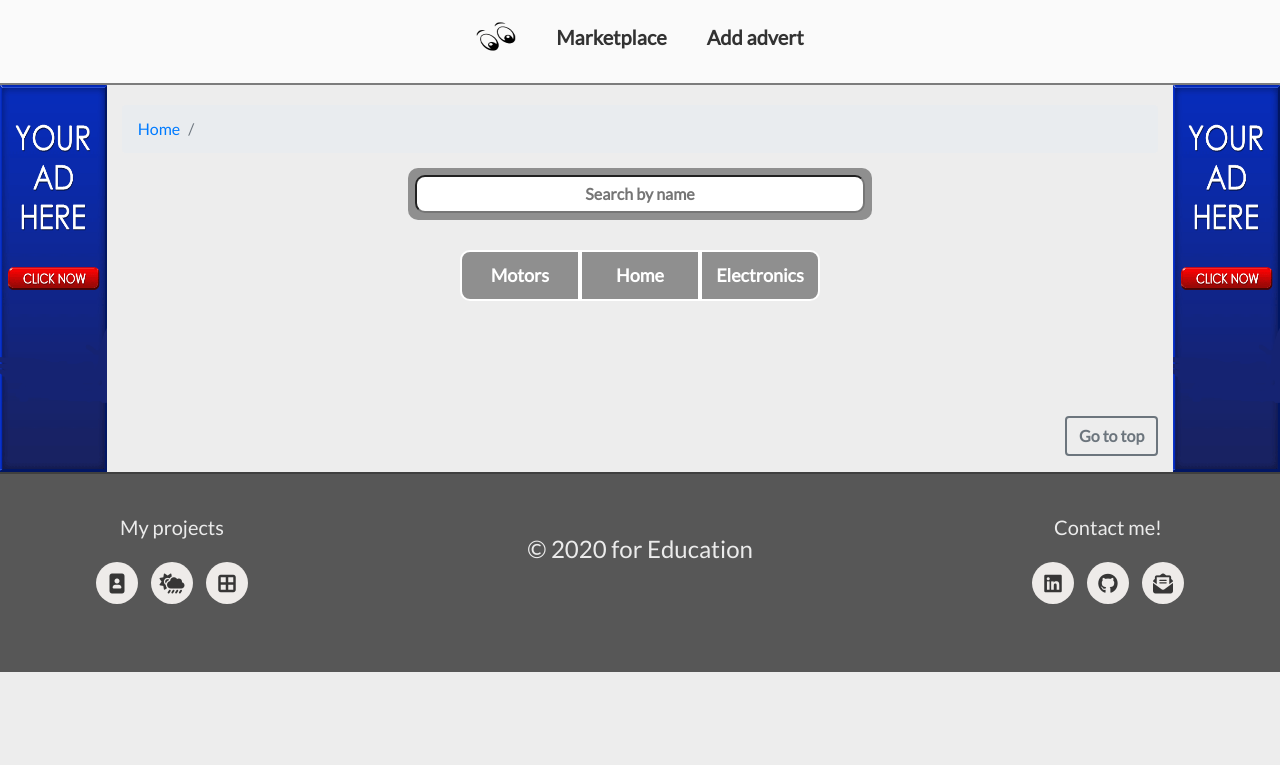
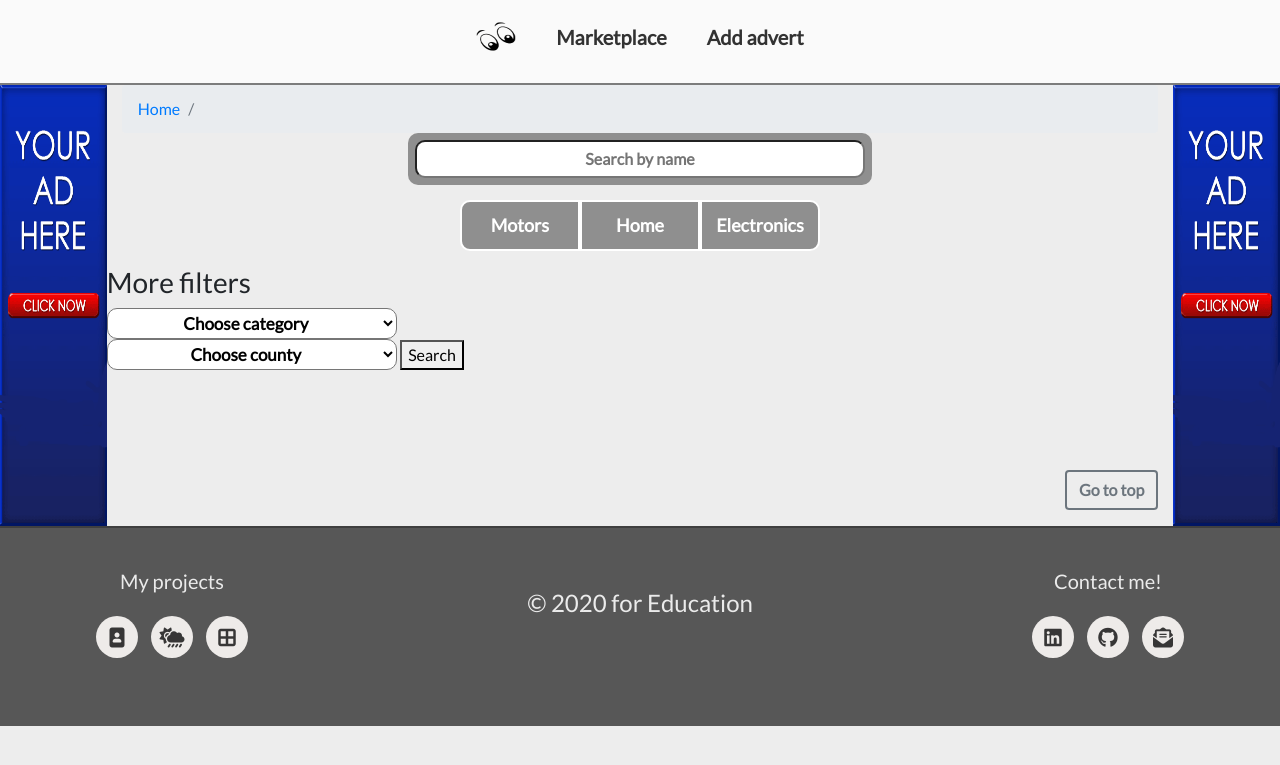
Before and after one commit to romangrubic/Snoop-Adverts-Flask, a Flask app: template templates/marketplace.html in a window 1280 px wide. Shown: the top 765 px of the page. Run offline with Flask 2, Linux system fonts and the light colour scheme; the template is opened without the code that fills it, so the values that code supplies are empty; some libraries are stand-ins or nearby versions.

Commit message:
Added more filter options for categories and county search.

```diff
--- a/app.py
+++ b/app.py
@@ -39,6 +39,8 @@ def total_view():
 # --------- Marketplace page ----------------------------------------
 @app.route('/marketplace')
 def marketplace():
+    counties = mongo.db.county.find()
+    categories = mongo.db.categories.find()
     page_number = int(request.args.get('page', 1))
     ads_to_skip = (page_number - 1) * ADS_PER_PAGE
     ads_count = mongo.db.advert.find().count()
@@ -47,7 +49,34 @@ def marketplace():
     ads_on_page = mongo.db.advert.find().sort(
         'views', DESCENDING).skip(ads_to_skip).limit(ADS_PER_PAGE)
     return render_template('marketplace.html',
+                           counties=counties,
+                           categories=categories,
                            tittle="Marketplace",
+                           adverts=ads_on_page,
+                           ads=ads_on_page,
+                           page=page_number,
+                           pages=page_numbers,
+                           total=page_count)
+
+
+@app.route('/marketplace', methods=['GET', 'POST'])
+def county_search():
+    counties = mongo.db.county.find()
+    categories = mongo.db.categories.find()
+    county = request.form.get('county')
+    category = request.form.get('category_name')
+    page_number = int(request.args.get('page', 1))
+    ads_to_skip = (page_number - 1) * ADS_PER_PAGE
+    ads_count = mongo.db.advert.find({'category_name': category, 'location': county}).count()
+    page_count = int(math.ceil(ads_count / ADS_PER_PAGE))
+    page_numbers = range(1, page_count + 1)
+    ads_on_page = mongo.db.advert.find({'category_name': category, 'location': county}).sort(
+        'views', DESCENDING).skip(ads_to_skip).limit(ADS_PER_PAGE)
+    return render_template('marketplace.html',
+                           counties=counties,
+                           categories=categories,
+                           subtittle="Marketplace",
+                           tittle=category,
                            adverts=ads_on_page,
                            ads=ads_on_page,
                            page=page_number,
@@ -58,6 +87,8 @@ def marketplace():
 # --------- Filter search: Motors and Vehicles ------------------------------------
 @app.route('/motors_and_vehicles')
 def motors_and_vehicles():
+    counties = mongo.db.county.find()
+    categories = mongo.db.categories.find()
     page_number = int(request.args.get('page', 1))
     ads_to_skip = (page_number - 1) * ADS_PER_PAGE
     ads_count = mongo.db.advert.find(
@@ -68,6 +99,8 @@ def motors_and_vehicles():
         {'category_name': 'Motors and vehicles'}).sort(
         'views', DESCENDING).skip(ads_to_skip).limit(ADS_PER_PAGE)
     return render_template('marketplace.html',
+                           counties=counties,
+                           categories=categories,
                            subtittle="Marketplace",
                            tittle="Motors and vehicles",
                            adverts=ads_on_page,
@@ -80,6 +113,8 @@ def motors_and_vehicles():
 # --------- Filter search: Home, garden and Diy ----------------------------------
 @app.route('/home_garden_diy')
 def home_garden_diy():
+    counties = mongo.db.county.find()
+    categories = mongo.db.categories.find()
     page_number = int(request.args.get('page', 1))
     ads_to_skip = (page_number - 1) * ADS_PER_PAGE
     ads_count = mongo.db.advert.find(
@@ -90,6 +125,8 @@ def home_garden_diy():
         {'category_name': 'Home, garden, DIY'}).sort('views', DESCENDING).skip(
             ads_to_skip).limit(ADS_PER_PAGE)
     return render_template('marketplace.html',
+                           counties=counties,
+                           categories=categories,
                            subtittle="Marketplace",
                            tittle="Home, garden and DIY",
                            adverts=ads_on_page,
@@ -102,6 +139,8 @@ def home_garden_diy():
 # --------- Filter search: Electronic, mobile and PC -----------------------------
 @app.route('/electronics')
 def electronics():
+    counties = mongo.db.county.find()
+    categories = mongo.db.categories.find()
     page_number = int(request.args.get('page', 1))
     ads_to_skip = (page_number - 1) * ADS_PER_PAGE
     ads_count = mongo.db.advert.find(
@@ -112,6 +151,8 @@ def electronics():
         {'category_name': 'Electronics, mobile, PC'}
     ).sort('views', DESCENDING).skip(ads_to_skip).limit(ADS_PER_PAGE)
     return render_template('marketplace.html',
+                           counties=counties,
+                           categories=categories,
                            subtittle="Marketplace",
                            tittle="Electronics, mobile and PC",
                            adverts=ads_on_page, ads=ads_on_page,
--- a/static/css/style.css
+++ b/static/css/style.css
@@ -60,9 +60,6 @@ body{
 /* -------- Breadcrumbs -----------------------*/
 .breadcrumb{
     margin-bottom: 0px;
-    margin-top: 20px;
-    color: black;
-    text-decoration: none;
 }
 /* -------------- Home page buttons -----------*/
 .home-btn{
@@ -98,7 +95,7 @@ body{
 }
 /* -------------- Search bar ------------------*/
 .search-bar{
-    margin: 15px;
+    margin: 0px;
 }
 .search-outline{
     padding: 7px;
--- a/templates/base.html
+++ b/templates/base.html
@@ -53,10 +53,10 @@
 						        <span class="sr-only">Weather 360° </span>
                         </a>
                     </li>
-                    <li class="list-inline footer-icons" data-toggle="tooltip" title="Memory game" >
+                    <li class="list-inline footer-icons" data-toggle="tooltip" title="Animals" >
                         <a href="https://romangrubic.github.io/memory-game-js/" target="-blank">
 					        <i class="fas fa-border-all  footer-icon" aria-hidden="true"></i>
-						        <span class="sr-only">Memory game</span>
+						        <span class="sr-only">Animals</span>
                         </a>
                     </li>
                 </ul>
--- a/templates/marketplace.html
+++ b/templates/marketplace.html
@@ -28,6 +28,25 @@
 				<a class="btn btn-outline-light btn-home" href="{{url_for('home_garden_diy')}}" data-toggle="tooltip" title="Home, garden and DIY">Home</a>
 				<a class="btn btn-outline-light btn-pc" href="{{url_for('electronics')}}" data-toggle="tooltip"	title="Electronic, mobile and PC">Electronics</a>
 			</div>
+            <div class="row">
+                <form action="{{url_for('county_search')}}" method="POST" enctype="multipart/form-data">
+                    <h3 id="more-filters">More filters</h3>
+                    <select class="input-field add-inputs" id="category" name="category_name" required>
+                        <option value="" disabled selected>Choose category</option>
+                        {% for cat in categories %}
+                        <option value="{{cat.category_name}}" required>{{cat.category_name}}</option>
+                        {% endfor %}
+                    </select>
+
+                    <select class="input-field add-inputs" id="county" name="county" required>
+                    <option value="" disabled selected>Choose county</option>
+                    {% for county in counties %}
+                    <option value="{{county.name}}" required>{{county.name}}</option>
+                    {% endfor %}
+                    </select>
+                    <button type="submit">Search</button>
+                </form>
+            </div>
 			<div class="marketplace-form">
 				<div class="row">
 					{% for advert in adverts %}
```
